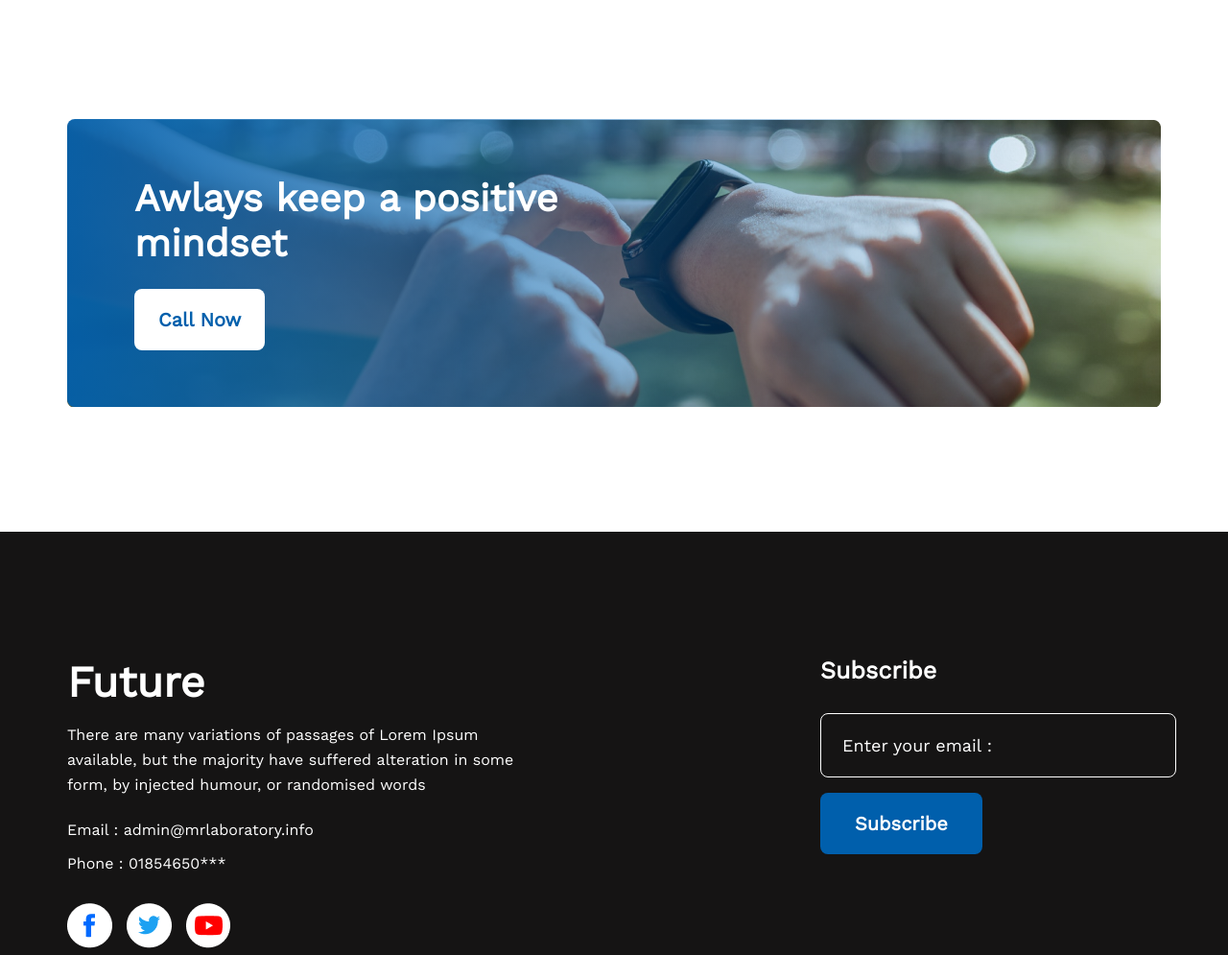
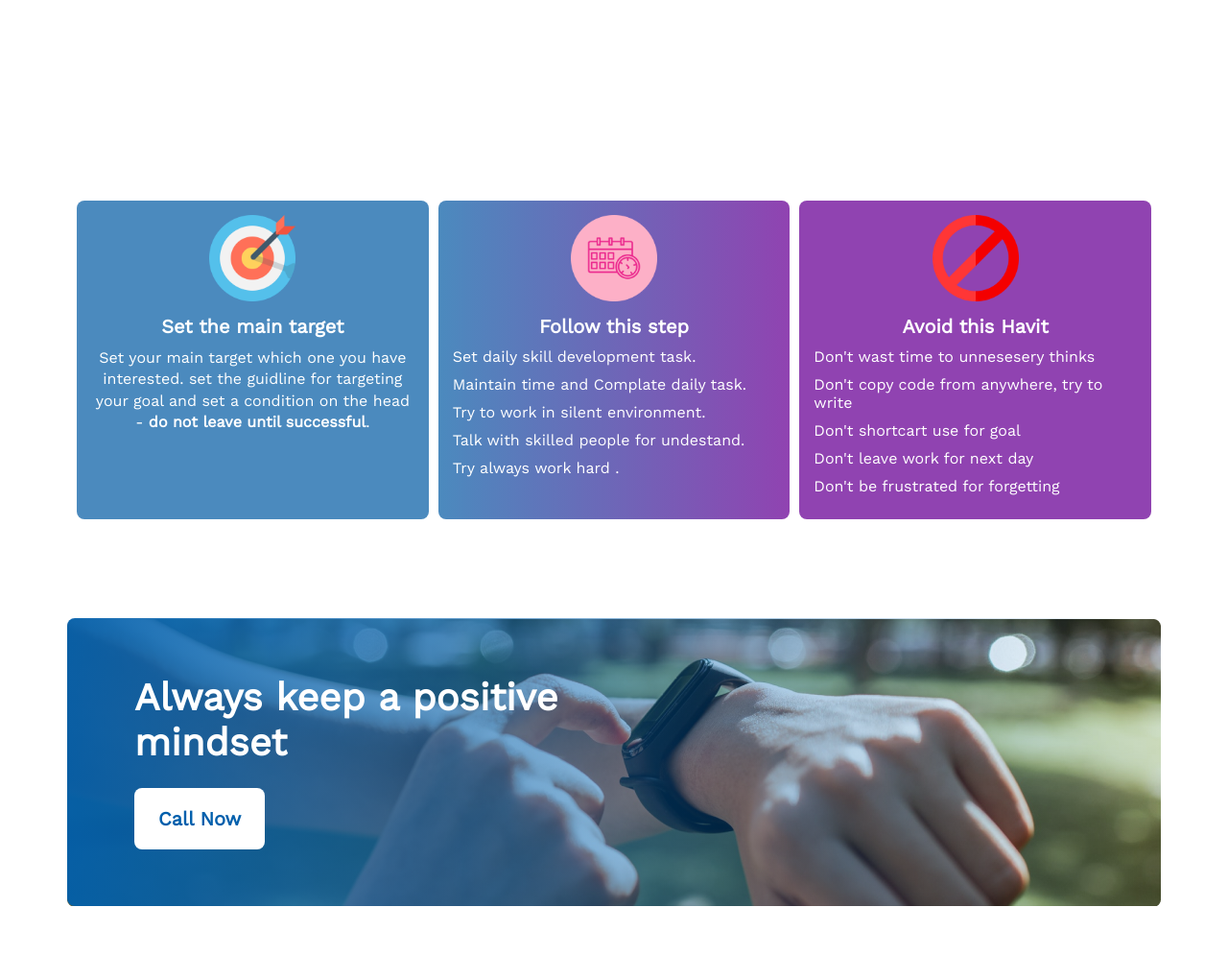
Before and after one commit to mrlaboratory/new-year-new-me, a plain HTML site: page index.html in a window 1280 px wide. Shown: the part 2020-3015 px from the top of the page at 96% size. Drawn offline with nearby package versions, Linux system fonts and the light colour scheme.

Commit message:
added success section with css code

```diff
--- a/index.html
+++ b/index.html
@@ -80,11 +80,53 @@
             </div>
         </section>
 
+
+
+<!-- success formula section-->
+<div class="success-section">
+<h2 class="success-title">Follow for the success</h2>
+<div class="success-container">
+    <div class="success-item color1">
+        <img src="images/target.png" alt="target images">
+        <h3  class="item-title">Set the main target</h3>
+<p class="item-description">
+    Set your main target which one you have interested. set the guidline for targeting your goal and set a condition on the head - <b>do not leave until successful</b>.
+</p>
+    </div>
+    <div class="success-item color2">
+        <img src="images/deadline.png" alt="follow step images">
+        <h3  class="item-title"> Follow this step </h3>
+        <ul>
+            <li>Set daily skill development task.</li>
+            <li>Maintain time and Complate daily task.</li>
+            <li>Try to work in silent environment.</li>
+            <li>Talk with skilled people for undestand.</li>
+            <li>Try always work hard .</li>
+
+
+        </ul>
+    </div>
+    <div class="success-item color3">
+        <img src="images/avoid.png" alt="avoide havit images">
+        <h3  class="item-title">Avoid this Havit</h3>
+        <ul>
+            <li>Don't wast time to unnesesery thinks</li>
+            <li>Don't copy code from anywhere, try to write</li>
+            <li>Don't shortcart use for goal</li>
+            <li>Don't leave work for next day</li>
+            <li>Don't be frustrated for forgetting</li>
+        </ul>
+    </div>
+</div>
+
+
+</div>
+
         <!-- final message positiv mindset section  -->
         <section class="final-msg">
             <div class="final-gradiyent">
                 <div class="msg-container">
-                    <h2 class="final-text">Awlays keep a positive mindset</h2>
+                    <h2 class="final-text">Always keep a positive mindset</h2>
                     <button class="btn-primary">Call Now</button>
                 </div>
             </div>
--- a/style/style.css
+++ b/style/style.css
@@ -156,6 +156,79 @@ main {
     color: #737272;
 }
 
+/* success formula section style */
+.success-section {
+    padding: 10px;
+    border-radius: 10px;
+    margin-bottom: 130px;
+    text-align: center;
+    height: 370px;
+}
+.success-container {
+    justify-content: space-around;
+    display: flex;
+    gap: 10px;
+}
+
+.success-title{
+    padding: 20px 0px;
+    font-weight: 700;
+    font-size: 30px;
+    color: white;
+}
+
+.success-item {
+    width: 33%;
+    border-radius: 8px;
+    padding: 15px;
+    color: white;
+    cursor: pointer;
+    transition-duration: .6s;
+}
+
+.success-item img{
+    margin-bottom: 10px;
+    width: 90px;
+    height: 90px;
+}
+
+/* set color by class */
+.color1{
+    background: #4b8abe;
+}
+
+.color2{
+    /* background: #61ae45; */
+    background-image: linear-gradient(to right, #4b8abe, #9043b1);
+}
+
+.color3{
+    background: #9043b1;
+}
+
+.item-title{
+    font-weight: 700;
+    font-size: 20px;
+    margin-bottom: 10px;
+}
+.success-item p{
+    font-weight: 400;
+    font-size: 16px;
+    line-height: 1.4;
+}
+.success-item ul {
+    list-style: none;
+    text-align: left;
+}
+
+.success-item ul li {
+    margin-bottom: 10px;
+    font-weight: 400;
+    font-size: 16px;
+}
+
+
+
 
 
 /* final message section style*/
```
Also changed, not shown: images/avoid.png (added), images/deadline.png (added), images/food.png (added), images/list-image.webp (deleted), images/target.png (added).
